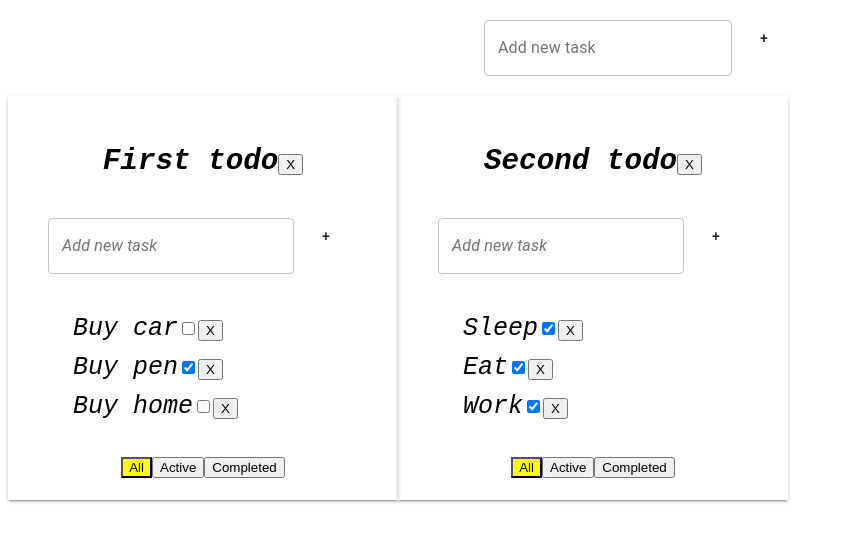
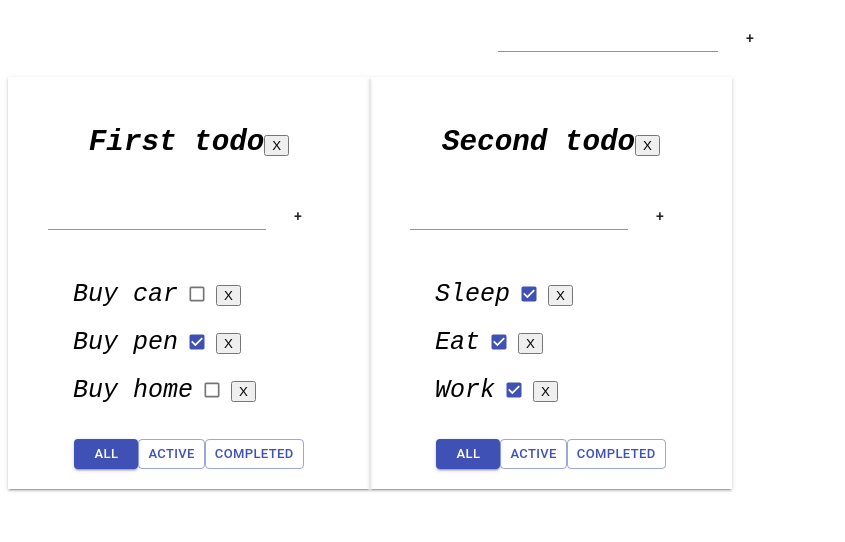
Before and after one commit to kwin64/todo, a React (Create React App) app in the folder todo/: page / in a window 1280 px wide. Shown: the top 542 px of the page, without its empty margins (0-845 px from the left). Built offline with nearby package versions, Linux system fonts and the light colour scheme.

Commit message:
material ui

```diff
--- a/todo/src/AddForm.tsx
+++ b/todo/src/AddForm.tsx
@@ -41,16 +41,22 @@ const AddForm: React.FC<PropsType> = (
 
     return (
         <div className={s.todo}>
-            <TextField id='outlined-basic' label='Add new task' variant='outlined'
-                       onChange={newValueTask}
-                       value={valueTask}
-                       onKeyPress={keyPressAddTask}
-                       className={error ? 'outlined-error-helper-text' : ''}/>
+            {error ? <TextField
+                    error
+                    id="outlined-error"
+                    label="Incorrect value!"
+                    variant="outlined"
+                    onChange={newValueTask}
+                    value={valueTask}
+                    onKeyPress={keyPressAddTask}/>
+                : <TextField required id="standard-required"
+                             onChange={newValueTask}
+                             value={valueTask}
+                             onKeyPress={keyPressAddTask}/>}
             <Button onClick={addTaskHandler}
                     color='default'
             >+
             </Button>
-            {error && <div className={'errorMessage'}>Incorrect value!</div>}
         </div>
     )
 }
--- a/todo/src/App.tsx
+++ b/todo/src/App.tsx
@@ -2,7 +2,6 @@ import React, {useState} from 'react';
 import {v1} from 'uuid';
 import Todolists from './Todolists';
 import AddForm from "./AddForm";
-import {Button} from "@material-ui/core";
 
 export type TaskType = { id: string, title: string, isDone: boolean }
 export type TasksStateType = {
@@ -82,11 +81,9 @@ function App() {
         }
     }
 
-
     return (
         <div>
             <AddForm addItemForm={addTodoList}/>
-
             <Todolists todoListsComponents={todoLists}
                        tasks={tasks}
                        addTask={addTask}
@@ -95,8 +92,7 @@ function App() {
                        changeStatusTask={changeStatusTask}
                        removeTodoList={removeTodoList}
                        changeTodoListTitle={changeTodoListTitle}
-                       changeTasksTitle={changeTasksTitle}
-            />
+                       changeTasksTitle={changeTasksTitle}/>
         </div>
     );
 }
--- a/todo/src/ButtonsFiltering/ButtonsFiltering.tsx
+++ b/todo/src/ButtonsFiltering/ButtonsFiltering.tsx
@@ -1,6 +1,7 @@
 import React from 'react';
 import {FilterValueType} from "../App";
 import s from '../App.module.css';
+import {Button} from "@material-ui/core";
 
 type PropsType = {
     changeTodoListFilter: (filterValue: FilterValueType, id: string) => void
@@ -26,10 +27,21 @@ const ButtonsFiltering: React.FC<PropsType> = (
     }
     return (
         <div>
-            <button className={filter === 'all' ? s.activeButton : ''} onClick={onClickButtonAllHandler}>All</button>
-            <button className={filter === 'active'? s.activeButton : ''} onClick={onClickButtonActiveHandler}>Active</button>
-            <button className={filter === 'completed'? s.activeButton : ''} onClick={onClickButtonCompletedHandler}>Completed
-            </button>
+            <Button className={filter === 'all' ? s.activeButton : ''}
+                    variant={filter === 'all' ? 'contained' : "outlined"}
+                    size='small' color='primary'
+                    onClick={onClickButtonAllHandler}>All
+            </Button>
+            <Button className={filter === 'active' ? s.activeButton : ''}
+                    variant={filter === 'active' ? 'contained' : "outlined"}
+                    size='small' color='primary'
+                    onClick={onClickButtonActiveHandler}>Active
+            </Button>
+            <Button className={filter === 'completed' ? s.activeButton : ''}
+                    variant={filter === 'completed' ? 'contained' : "outlined"}
+                    size='small' color='primary'
+                    onClick={onClickButtonCompletedHandler}>Completed
+            </Button>
         </div>
     );
 }
--- a/todo/src/Tasks/Tasks.tsx
+++ b/todo/src/Tasks/Tasks.tsx
@@ -1,6 +1,7 @@
 import React, {ChangeEvent} from 'react';
 import {TaskType} from "../App";
 import EditableTitle from "../EditableTitle";
+import {Checkbox} from "@material-ui/core";
 
 type PropsType = {
     tasks: Array<TaskType>
@@ -33,9 +34,13 @@ const Tasks: React.FC<PropsType> = (
 
             return (<li key={t.id} className={t.isDone ? 'isDone' : ''}>
                 <EditableTitle title={t.title} changeTitle={changeTitle}/>
-                <input type='checkbox'
-                       checked={t.isDone}
-                       onChange={changeStatusTaskHandler}/>
+                <Checkbox
+                    defaultChecked
+                    color="primary"
+                    inputProps={{ 'aria-label': 'secondary checkbox' }}
+                    checked={t.isDone}
+                    size='small'
+                    onChange={changeStatusTaskHandler}/>
                 <button onClick={removeTaskHandler}>X
                 </button>
             </li>)
```
